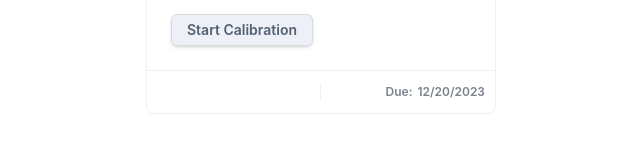
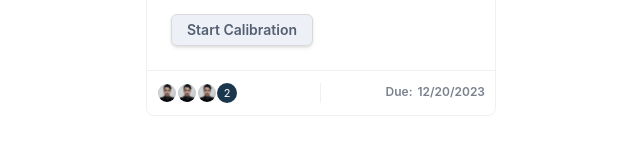
Before and after one commit to muhamash/components-lib-v1, a Next.js app: page /output in a window 1280 px wide. Shown: the part 122-287 px from the top of the page, without its empty margins (319-959 px from the left). Built offline with nearby package versions, Linux system fonts and the light colour scheme.

Commit message:
card done

```diff
--- /dev/null
+++ b/src/app/cards/customTooltip.tsx
@@ -0,0 +1,30 @@
+
+
+import React from "react";
+import { Tooltip } from "antd";
+import { Content } from "next/font/google";
+
+interface CustomTooltipProps {
+    title?:React.ReactNode;
+    children: React.ReactElement;
+    placement?: 'top' | 'left' | 'right' | 'bottom';
+};
+
+const CustomToolTip = (props: CustomTooltipProps) =>
+{
+    const { title, children, placement } = props;
+    return (
+        <div>
+            <Tooltip
+                color="#FFFFFF"
+                overlayInnerStyle={{
+                    color: 'black'
+                }}
+                title={title} placement={placement}>
+                {React.cloneElement( children )}
+            </Tooltip>
+        </div>
+    );
+};
+
+export default CustomToolTip;
--- a/src/app/cards/page.tsx
+++ b/src/app/cards/page.tsx
@@ -1,10 +1,11 @@
 'use client'
 
 import React from 'react';
-import { EditOutlined, EllipsisOutlined, SettingOutlined } from '@ant-design/icons';
-import { Avatar, Badge, Card } from 'antd';
+import { Avatar, Badge, Card, Divider, Space } from 'antd';
 import styled from 'styled-components';
 import CalibrationCardButton from './button';
+import CustomTooltip from './customTooltip';
+
 
 
 const { Meta } = Card;
@@ -29,6 +30,7 @@ interface Users
     Avatar: string,
     id: string,
     name: string,
+    status: string,
 }
 
 
@@ -39,19 +41,28 @@ interface CalibrationCardProps
     CardDescription: string,
     CustomDate: string,
     width: string,
-    users?: Users[],
-
-}
+    users: {
+        name: string;
+        id: string;
+        image: string;
+    } [],
+};
 
 const CalibrationCard = ( props: CalibrationCardProps ) =>
 {
-    const { CardTitle, CardDescription, CustomDate, width, users = []} = props;
+    const { CardTitle, CardDescription, CustomDate, width, users=[]} = props;
 
     const renderAvatars = () =>
     {
         if ( users.length == 0 )
         {
-          return undefined
+            return (
+                <CustomTooltip placement='bottom' title={
+                    <div>no user</div>
+                }>
+                    <div></div>
+              </CustomTooltip>
+          )
         }
         else if ( users.length === 1 )
         {
@@ -66,7 +77,7 @@ const CalibrationCard = ( props: CalibrationCardProps ) =>
                             width: '20px',
                             height: '20px'
                         }}
-                        src={users[ 0 ].Avatar} />
+                        src={users[ 0 ].image} />
                     <div
                         style={{
                             marginLeft: '5px'
@@ -90,7 +101,7 @@ const CalibrationCard = ( props: CalibrationCardProps ) =>
                             width: '20px',
                             height: '20px'
                         }}
-                        src={user.Avatar} />
+                        src={user.image} />
                 </div>
             ) );
         }
@@ -100,9 +111,34 @@ const CalibrationCard = ( props: CalibrationCardProps ) =>
             const remainingCount = users.length - 3;
             // alert(remainingCount)
             const displayUsers = users.slice( 0, 3 );
+            const renderUsers = () =>
+            {
+                return users.map( ( user, index ) => (
+                    <div
+                        key={index}>
+                        <div style={{
+                            display: 'flex',
+                            gap: '10px',
+                            padding: '2px'
+
+                        }}>
+                            <div>
+                                <Avatar src={user.image} size={20} />
+                            </div>
+                            <div>
+                                {user.name}
+                            </div>
+                        </div>
+                    </div>
+                ) );
+            };
             // alert(displayUsers)
 
             return (
+                <CustomTooltip
+                    placement='bottom'
+                    title={renderUsers()}
+                >
                     <div>
                         {displayUsers.map( ( user ) => (
                             <div
@@ -116,14 +152,7 @@ const CalibrationCard = ( props: CalibrationCardProps ) =>
                                         width: '20px',
                                         height: '20px'
                                     }}
-                                src={user.Avatar} />
-                            {/* <div
-                                style={{
-                                    textAlign: 'center',
-                                    fontSize: '12px'
-                                }}>
-                                {user.name}
-                            </div> */}
+                                    src={user.image} />
                             </div>
                         ) )}
                         <Badge
@@ -136,14 +165,9 @@ const CalibrationCard = ( props: CalibrationCardProps ) =>
                                 backgroundColor: '#1A374D',
                                 borderRadius: '50%'
                             }}>
-                        <Avatar
-                            style={{
-                                width: '20px',
-                                height: '20px'
-                            }}
-                            src={''} />
                         </Badge>
                     </div>
+                </CustomTooltip>
             );
         }
     };
@@ -171,15 +195,8 @@ const CalibrationCard = ( props: CalibrationCardProps ) =>
                                 padding: '0px 10px'
                             }}>
                             <div>
-                                {/* <Avatar style={{
-                                    width: '20px',
-                                    height: '20px'
-                                }} src='user?' /> */}
                                 {renderAvatars()}
                             </div>
-                            {/* <div>
-                                ashraful
-                            </div> */}
                         </div>
                     </span>,
                     <span
@@ -208,7 +225,7 @@ const CalibrationCard = ( props: CalibrationCardProps ) =>
                     title={CardTitle}
                     description={CardDescription}
                 />
-                <CalibrationCardButton title='Start Calibration' status='completed' />
+                <CalibrationCardButton title='Start Calibration' status='' />
             </Card>
         </div>
     );
--- a/src/app/output/page.tsx
+++ b/src/app/output/page.tsx
@@ -1,4 +1,35 @@
 import CalibrationCard from "../cards/page";
+
+const users = [
+    {
+        name: "muktar",
+        id: "1",
+        image: "/user.jpg"
+    },
+
+    {
+        name: "ashraful",
+        id: "2",
+        image: "/user.jpg"
+    },
+    {
+        name: "rifat",
+        id: "3",
+        image: "/user.jpg"
+    },
+
+    {
+        name: "siam",
+        id: "4",
+        image: "/user.jpg"
+    },
+
+    {
+        name: "rakib",
+        id: "4",
+        image: "/user.jpg"
+    },
+]
 
 const page = () =>
 {
@@ -7,6 +38,7 @@ const page = () =>
     return (
         <div>
             <CalibrationCard
+                users={users}
                 CardTitle={"MIKRON UCP 600"}
                 CardDescription={"F-7.5.13-59 EX-HS-2L Intelli-Drill Router"}
                 CustomDate={currentDate}
```
Also changed, not shown: public/user.jpg (added). Lines whose indentation alone changed are shown as unchanged.
